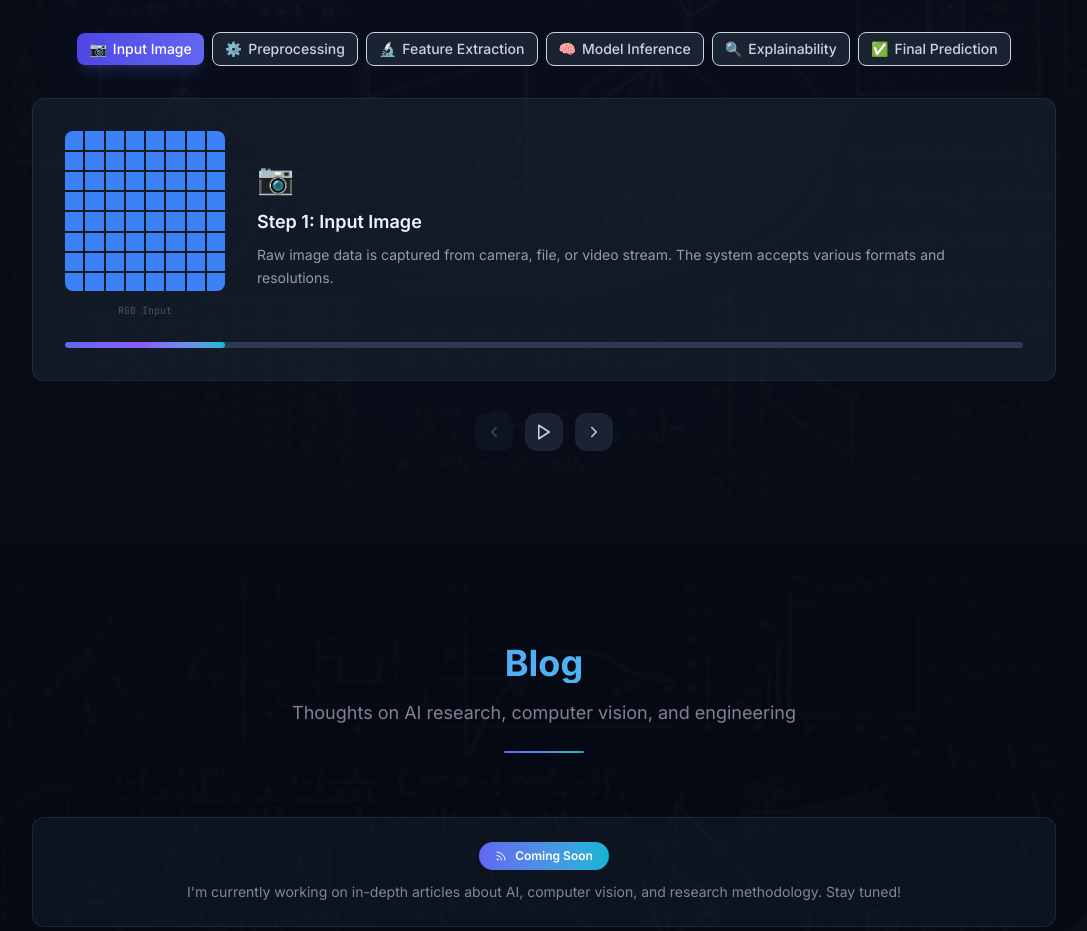
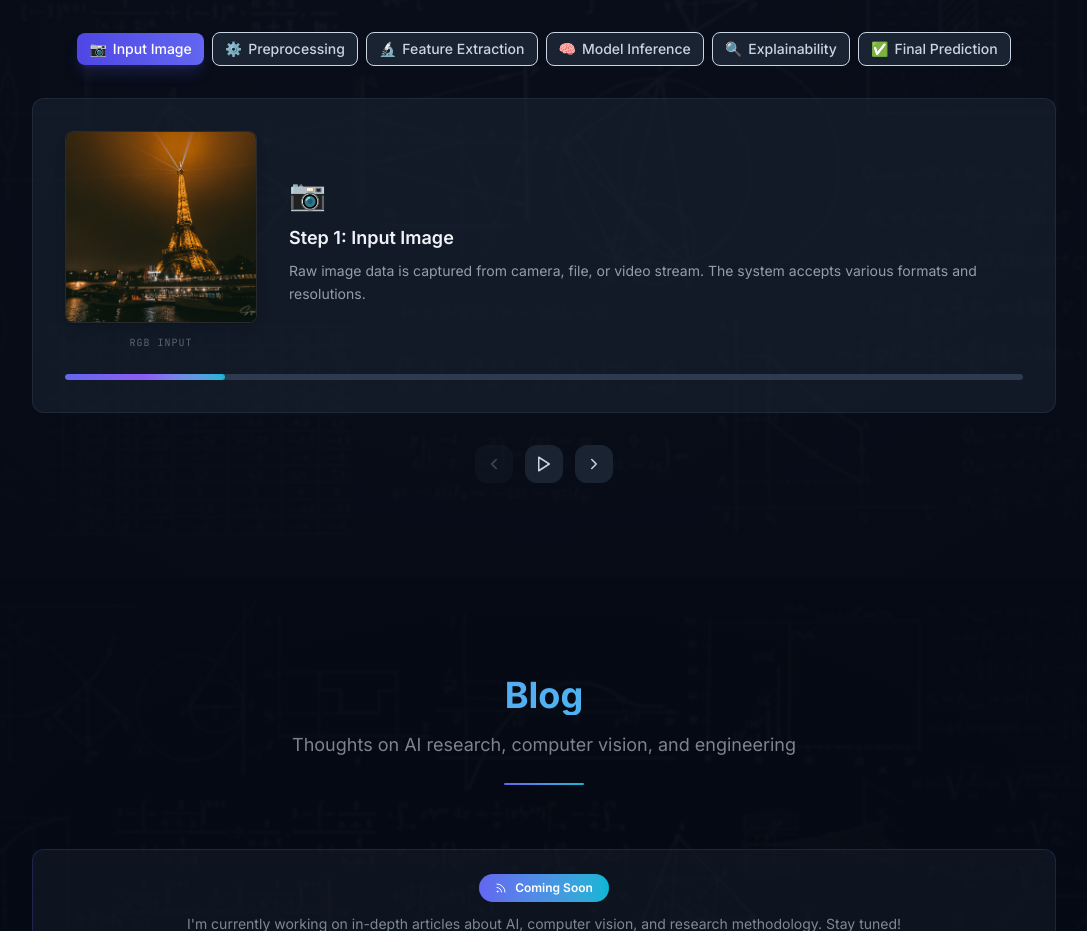
Before and after one commit to sigango/sigango.github.io, a React (Vite) app: page / in a window 1280 px wide. Shown: the part 6142-7073 px from the top of the page, without its empty margins (96-1183 px from the left). Built offline with nearby package versions, Linux system fonts and the light colour scheme.

Commit message:
Enhance CV Pipeline to use real cv.jpg Eiffel Tower image with dynamic processing filters

```diff
--- a/src/sections/interactive/CVPipelineExplorer.tsx
+++ b/src/sections/interactive/CVPipelineExplorer.tsx
@@ -8,13 +8,10 @@ const CNN3DVisualizer = lazy(() =>
   import('../../components/three/CNN3DVisualizer').then((m) => ({ default: m.CNN3DVisualizer }))
 );
 
-/** Simulated mini-visualization for each pipeline step */
+/** Simulated real-world visualization for each pipeline step using the cv.jpg image */
 function StepVisualization({ stepIndex, isDark }: { stepIndex: number; isDark: boolean }) {
-  const gridSize = stepIndex <= 1 ? 8 : stepIndex <= 3 ? 6 : 4;
-  const cells = Array.from({ length: gridSize * gridSize });
-
-  const getColor = () => {
-    const colors = [
+  const getStepConfig = () => {
+    const configs = [
       { bg: '#3b82f6', label: 'RGB Input' },
       { bg: '#6366f1', label: 'Preprocessing' },
       { bg: '#8b5cf6', label: 'Feature Maps' },
@@ -22,64 +19,76 @@ function StepVisualization({ stepIndex, isDark }: { stepIndex: number; isDark: b
       { bg: '#06b6d4', label: 'Explainability' },
       { bg: '#10b981', label: 'Prediction' },
     ];
-    return colors[stepIndex] || colors[0];
+    return configs[stepIndex] || configs[0];
   };
 
-  const config = getColor();
+  const config = getStepConfig();
 
   return (
     <div className="flex flex-col items-center gap-3">
-      <div
-        className="grid gap-[2px] rounded-lg overflow-hidden"
-        style={{
-          gridTemplateColumns: `repeat(${gridSize}, 1fr)`,
-          width: '160px',
-          height: '160px',
-        }}
-      >
-        {cells.map((_, i) => {
-          const row = Math.floor(i / gridSize);
-          const col = i % gridSize;
-          let opacity = 0.15;
+      <div className="relative w-40 h-40 md:w-48 md:h-48 rounded-lg overflow-hidden border border-surface-200/20 bg-black shadow-lg">
+        {/* Base Image */}
+        <motion.img
+          src="/cv.jpg"
+          alt="Eiffel Tower CV Input"
+          className="absolute inset-0 w-full h-full object-cover"
+          animate={{
+            filter:
+              stepIndex === 0 ? 'grayscale(0%) blur(0px) contrast(100%)' :
+              stepIndex === 1 ? 'grayscale(100%) blur(2px) contrast(120%)' :
+              stepIndex === 2 ? 'grayscale(100%) contrast(300%) invert(100%)' :
+              'grayscale(0%) blur(0px) contrast(110%)',
+            opacity: stepIndex === 2 ? 0.8 : 1
+          }}
+          transition={{ duration: 0.5 }}
+        />
 
-          // Different patterns per step
-          switch (stepIndex) {
-            case 0: // Input — gradient
-              opacity = 0.2 + (row / gridSize) * 0.6;
-              break;
-            case 1: // Preprocessing — uniform
-              opacity = 0.3 + Math.random() * 0.2;
-              break;
-            case 2: // Feature extraction — edge-like
-              opacity = Math.abs(Math.sin(row * 1.5) * Math.cos(col * 1.5)) * 0.7 + 0.15;
-              break;
-            case 3: // Inference — center hotspot
-              {
-                const cx = gridSize / 2 - 0.5;
-                const dist = Math.sqrt((row - cx) ** 2 + (col - cx) ** 2);
-                opacity = Math.max(0.1, Math.exp(-dist * dist / 4));
-              }
-              break;
-            case 4: // Explainability — heatmap
-              opacity = Math.max(0.1, 1 - Math.sqrt((row - 2) ** 2 + (col - 2) ** 2) / 4);
-              break;
-            case 5: // Prediction — sparse high confidence
-              opacity = (i === 5 || i === 10) ? 0.9 : 0.1 + Math.random() * 0.1;
-              break;
-          }
+        {/* Inference Scanning Overlay (Step 3) */}
+        <AnimatePresence>
+          {stepIndex === 3 && (
+            <motion.div
+              initial={{ top: '-20%' }}
+              animate={{ top: '120%' }}
+              exit={{ opacity: 0 }}
+              transition={{ duration: 1.5, repeat: Infinity, ease: 'linear' }}
+              className="absolute left-0 right-0 h-8 bg-gradient-to-b from-transparent via-cyan-500/40 to-transparent border-b border-cyan-400/80 mix-blend-overlay"
+            />
+          )}
+        </AnimatePresence>
 
-          return (
+        {/* Explainability Heatmap (Step 4) */}
+        <AnimatePresence>
+          {stepIndex === 4 && (
             <motion.div
-              key={`step-${stepIndex}-${i}`}
-              initial={{ opacity: 0, scale: 0 }}
+               initial={{ opacity: 0 }}
+               animate={{ opacity: 0.85 }}
+               exit={{ opacity: 0 }}
+               className="absolute inset-0 mix-blend-screen bg-[radial-gradient(ellipse_at_center,_var(--tw-gradient-stops))] from-red-500/80 via-yellow-500/20 to-transparent"
+               style={{ backgroundPosition: 'center 30%', backgroundSize: '120% 120%' }}
+            />
+          )}
+        </AnimatePresence>
+
+        {/* Prediction Bounding Box (Step 5) */}
+        <AnimatePresence>
+          {stepIndex === 5 && (
+            <motion.div
+              initial={{ opacity: 0, scale: 1.1 }}
               animate={{ opacity: 1, scale: 1 }}
-              transition={{ delay: i * 0.006, duration: 0.3 }}
-              style={{ backgroundColor: config.bg, opacity }}
-            />
-          );
-        })}
+              exit={{ opacity: 0 }}
+              className="absolute border-2 border-green-500 bg-green-500/10"
+              // Adjust bounding box dynamically based on standard Eiffel tower photos
+              style={{ top: '10%', left: '25%', right: '25%', bottom: '10%' }}
+            >
+              <div className="absolute -top-6 left-0 bg-green-500 text-white text-[10px] sm:text-xs font-bold px-1.5 py-0.5 rounded-sm whitespace-nowrap shadow-md">
+                Eiffel Tower 98%
+              </div>
+            </motion.div>
+          )}
+        </AnimatePresence>
       </div>
-      <span className={`text-[10px] font-mono ${isDark ? 'text-surface-200/30' : 'text-surface-700/30'}`}>
+
+      <span className={`text-[10px] font-mono tracking-widest uppercase ${isDark ? 'text-surface-200/40' : 'text-surface-700/40'}`}>
         {config.label}
       </span>
     </div>
```
Also changed, not shown: public/cv.jpg (added).
